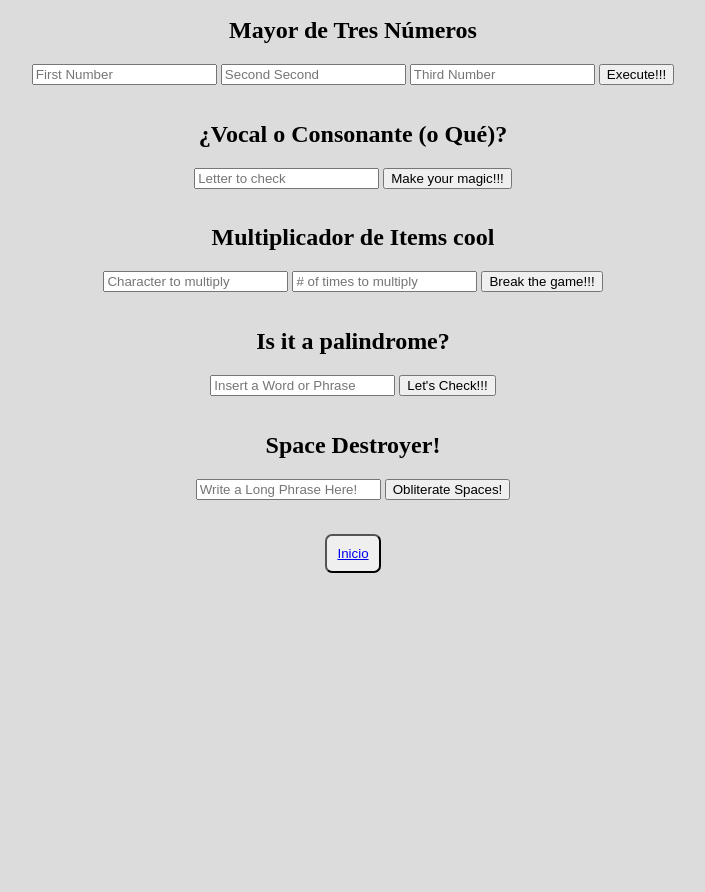
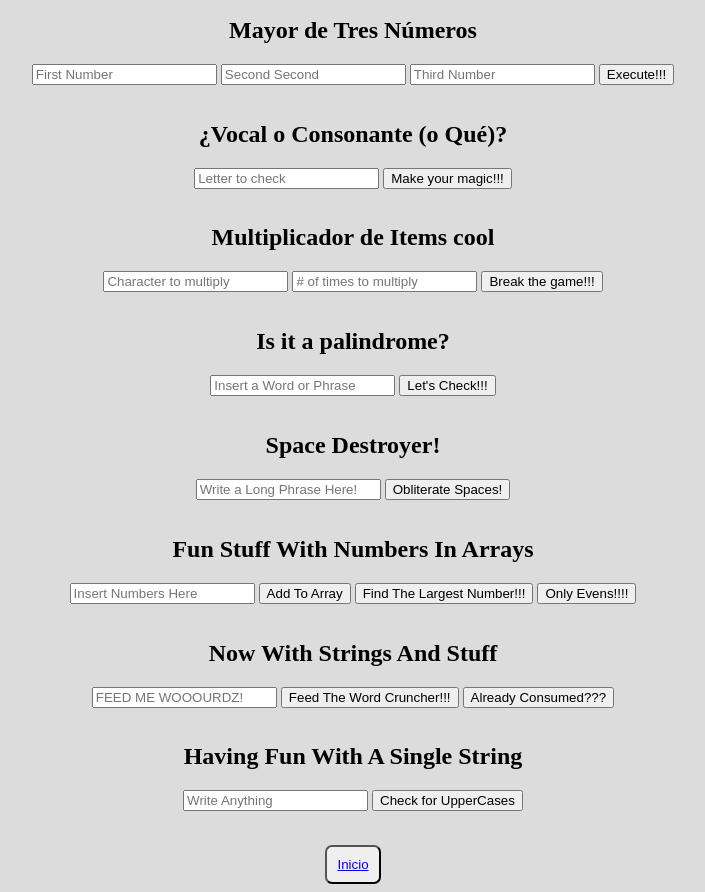
Before and after one commit to Cerylion/JavaScript_Module, a plain HTML site: page Clase 02/Clase02.html in a window 1280 px wide. Shown: the part 151-1043 px from the top of the page, without its empty margins (295-1000 px from the left). Before the commit the page ends 800 px from the top, so only its background shows below. Drawn offline with Linux system fonts and the light colour scheme.

Commit message:
7ma clase - callbacks

```diff
--- a/Clase 02/Clase02.html
+++ b/Clase 02/Clase02.html
@@ -64,8 +64,54 @@
       <h2 class="Excercise">Space Destroyer!</h2>
       <input type="text" id="longPhrase" placeholder="Write a Long Phrase Here!">
       <button onclick="destroySpaces()">Obliterate Spaces!</button>
-      <div class="resultWrapepr">
+      <div class="resultWrapper">
         <p id="noSpaceResult"></p>
+      </div>
+    </div>
+
+    <div class="theWrapper">
+      <h2 class="Excercise">Fun Stuff With Numbers In Arrays</h2>
+      <input type="number" step="0.01" id="numToAppend" placeholder="Insert Numbers Here">
+      <button onclick="addToArray()">Add To Array</button>
+      <button onclick="findLargestNum()">Find The Largest Number!!!</button>
+      <button onclick="findEvens()">Only Evens!!!!</button>
+
+      <div class="resultWrapper">
+        <section>
+          <p id="numArray"></p>
+        </section>
+        <section>
+          <p id="largestNumResult"></p>
+        </section>
+        <section>
+          <p id="onlyEvenResult"></p>
+        </section>
+      </div>
+    </div>
+
+    <div class="theWrapper">
+      <h2 class="Excercise">Now With Strings And Stuff</h2>
+      <input type="text" id="stringInput" placeholder="FEED ME WOOOURDZ!">
+      <button onclick="consume()">Feed The Word Cruncher!!!</button>
+      <button onclick="checkStomach()">Already Consumed???</button>
+
+      <div class="resultWrapper">
+        <section>
+          <p id="belly"></p>
+        </section>
+        <section>
+          <p id="alreadyEaten"></p>
+        </section>
+      </div>
+    </div>
+
+    <div class="theWrapper">
+      <h2 class="Excercise">Having Fun With A Single String</h2>
+      <input type="text" id="inputWord" placeholder="Write Anything">
+      <button onclick="checkUpperCase()">Check for UpperCases</button>
+
+      <div id="resultWrapper">
+        <p id="upperCaseResult"></p>
       </div>
     </div>
 
--- a/Clase 02/function.js
+++ b/Clase 02/function.js
@@ -42,7 +42,7 @@ const getInputs = () => {
   let input3 = parseInt(document.getElementById("num3").value);
   let resultF;
 
-  if (input1 >= input2) {
+  if (input1 >= input2 && input1 >= input3) {
     resultF = input1;
   } else if (input2 > input3) {
     resultF = input2;
@@ -167,6 +167,69 @@ const destroySpaces = () => {
 }
 
 
+/// Largest Number in Array Finder
+let numArray = []
+
+const addToArray = () => {
+  numArray.push(parseInt(document.getElementById("numToAppend").value))
+  return document.getElementById("numArray").innerHTML = numArray
+}
+
+const findLargestNum = () => {
+  let result = Number.NEGATIVE_INFINITY;
+  for (number of numArray) {
+    if (number > result) result = number
+  }
+  return document.getElementById("largestNumResult").innerHTML = `${result} is the Largest Number in the Array`
+}
+
+/// ONLY EVENS
+const findEvens = () => {
+  let evens = [];
+  for (number of numArray) {
+    if (number % 2 === 0) evens.push(number)
+  }
+  return document.getElementById("onlyEvenResult").innerHTML = evens
+}
+
+
+/// Verificador de existencia de string dentro de arreglo
+let belly = []
+const consume = () => {
+  belly.push(document.getElementById("stringInput").value)
+  return document.getElementById("belly").innerHTML = belly
+}
+
+const checkStomach = () => {
+  let result = ''
+  let stringFood = document.getElementById("stringInput").value
+  for (food of belly) {
+    if (food == stringFood) {
+    result = true
+    } else {
+      result = false
+    }
+}
+return document.getElementById("alreadyEaten").innerHTML = result
+}
+
+/// verificar si alguna letra es mayuscula en una palabra
+
+const checkUpperCase = () => {
+  let result = false
+  let newWord = document.getElementById("inputWord").value
+  let arrayWord = newWord.split('')
+  for (letter of arrayWord) {
+    if (letter === letter.toUpperCase())
+      result = true
+  }
+  if (result == true)
+  return document.getElementById("upperCaseResult").innerHTML = `${newWord} HAS UpperCases`
+  return document.getElementById("upperCaseResult").innerHTML = `${newWord} does not have UpperCases`
+}
+
+
+
 /* /// contador con while
 
 let counter = 0;
--- a/Clase 05/objeto.js
+++ b/Clase 05/objeto.js
@@ -28,3 +28,9 @@ console.log(wordReverse)
 
 
 //console.log(wordReverse)
+
+let numArray = []
+numArray.push(2)
+console.log(numArray)
+
+console.log(word.toUpperCase())
```
